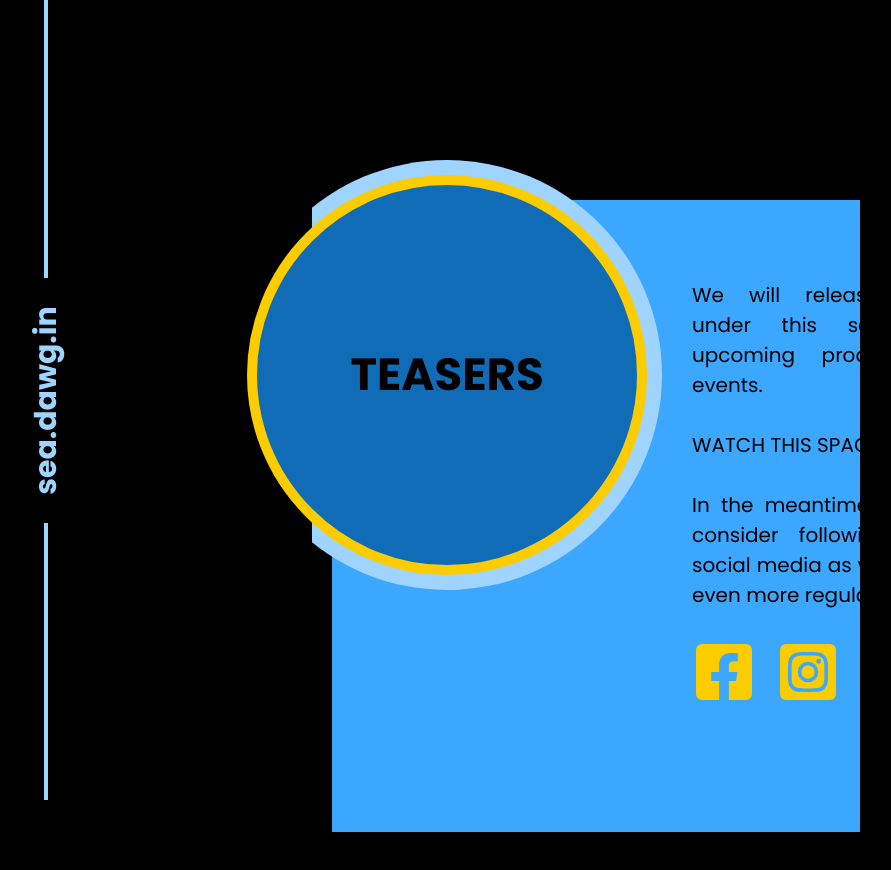
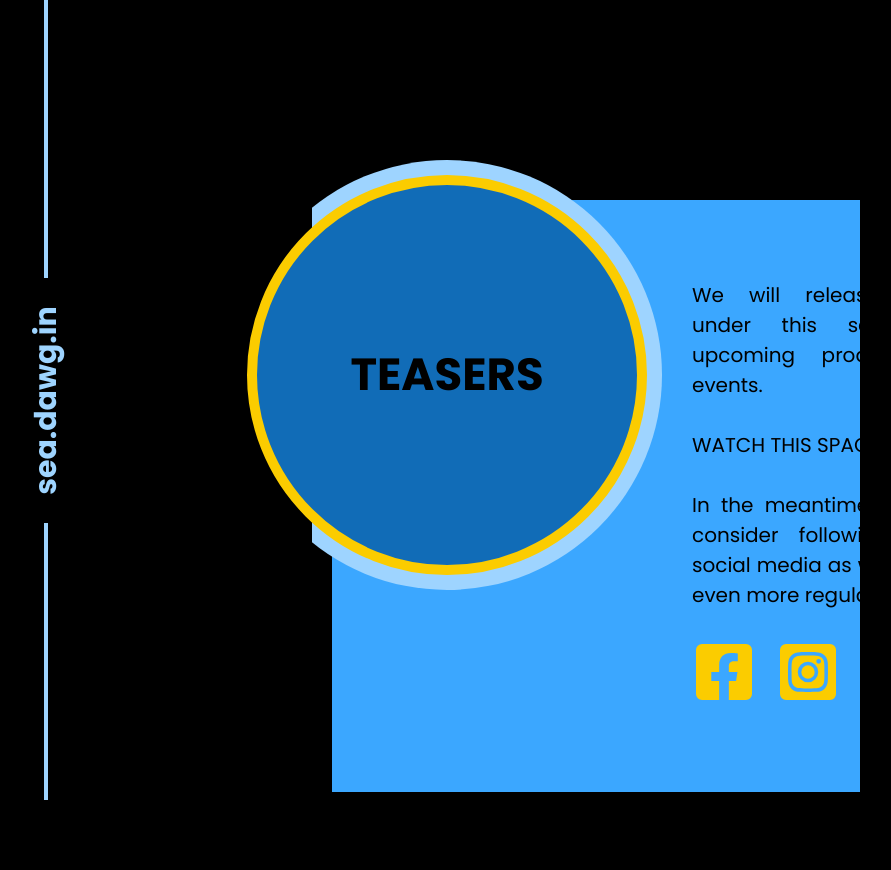
Before and after one commit to AmanRawatOfficial/seadawg.in, a React (Create React App) app: page /teasers in a window 1280 px wide. Shown: the top 870 px of the page, without its empty margins (48-939 px from the left). Before the commit the page ends 832 px from the top, so only its background shows below. Built offline with nearby package versions, Linux system fonts and the light colour scheme.

Commit message:
Some padding Fixes

```diff
--- a/src/components/CircularHeader/CircularHeader.scss
+++ b/src/components/CircularHeader/CircularHeader.scss
@@ -46,8 +46,8 @@
     .content {
         background-color: #3ba7ff;
         padding-top: 40px;
-        margin: 200px 400px 0 300px;
-        padding-bottom: 120px;
+        margin: 200px 400px 200px 300px;
+        padding-bottom: 80px;
 
         p {
             margin-top: 40px;
```
